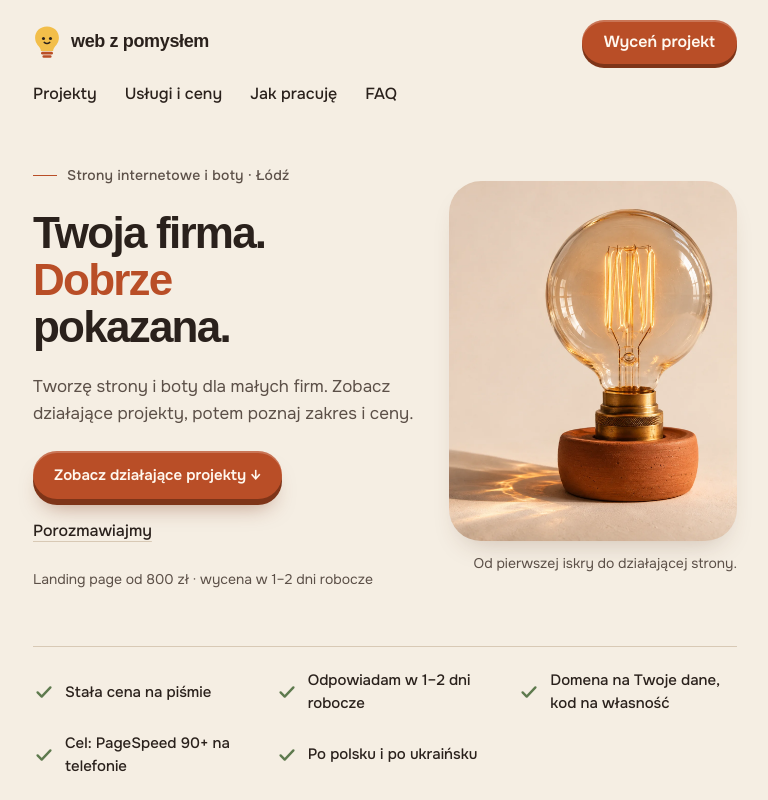
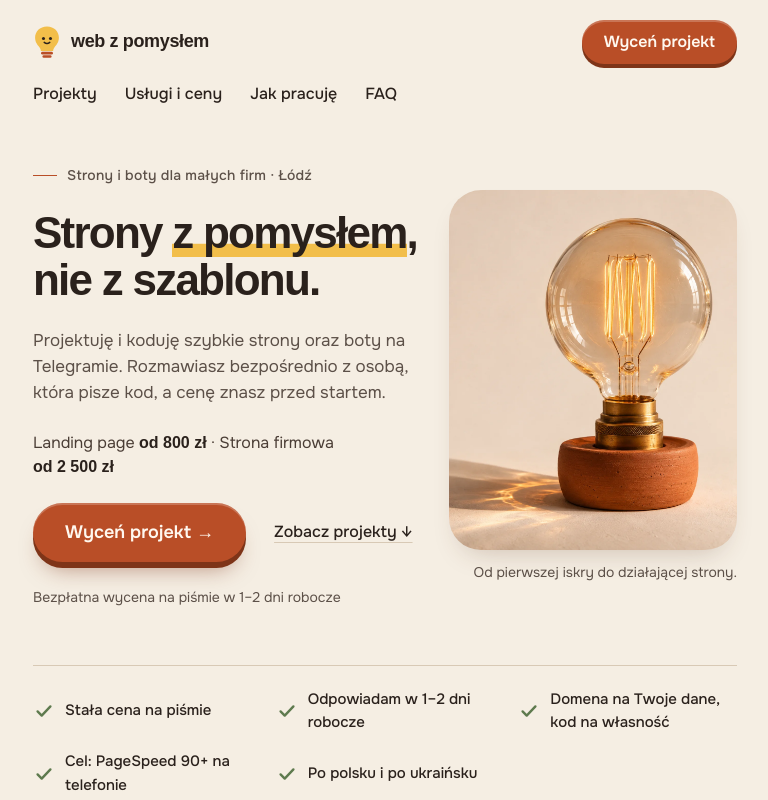
Before and after one commit to romanhavryliuk/web-z-pomyslem, a Next.js app: page / in a window 1280 px wide. Shown: the top 800 px of the page, without its empty margins (255-1023 px from the left). Built offline with nearby package versions, Linux system fonts and the light colour scheme; a web font is replaced by a local one.

Commit message:
feat: restore brand copy, visible price and contact CTA in hero

```diff
--- a/src/components/Hero/Hero.module.css
+++ b/src/components/Hero/Hero.module.css
@@ -33,12 +33,8 @@
   line-height: 1.06;
   letter-spacing: -0.04em;
 }
-.title > span {
-  display: block;
-}
 .marker {
-  width: fit-content;
-  color: var(--color-terra);
+  box-shadow: inset 0 -0.3em 0 var(--color-butter);
 }
 .subtitle {
   max-width: 40ch;
@@ -46,17 +42,32 @@
   font-size: 17px;
   line-height: 1.55;
 }
+.price {
+  color: var(--color-text-soft);
+  font-size: 16px;
+  line-height: 1.5;
+}
+.priceValue {
+  color: var(--color-choco);
+  font-family: var(--font-display);
+  font-weight: 700;
+}
 .actions {
   display: flex;
-  flex-wrap: wrap;
-  align-items: center;
-  gap: 18px 22px;
+  flex-direction: column;
+  align-items: stretch;
+  gap: 16px;
 }
-.actions > a:first-child {
-  padding: 15px 21px;
-  font-size: 15px;
+/* Складений селектор — щоб перебити розмір Button .lg незалежно від порядку CSS-чанків. */
+.actions .primary {
+  padding: 17px 24px;
+  font-size: 17px;
 }
 .secondary {
+  display: inline-flex;
+  align-items: center;
+  align-self: center;
+  min-height: 44px;
   color: var(--color-choco);
   font-size: 16px;
   font-weight: 500;
@@ -120,7 +131,16 @@
     text-align: right;
   }
   .actions {
-    gap: 20px;
+    flex-direction: row;
+    align-items: center;
+    gap: 28px;
+  }
+  .actions .primary {
+    padding: 19px 32px;
+    font-size: 18px;
+  }
+  .secondary {
+    align-self: auto;
   }
 }
 
@@ -146,8 +166,7 @@
   .secondary {
     font-size: 17px;
   }
-  .actions > a:first-child {
-    padding: 18px 26px;
-    font-size: 16px;
+  .price {
+    font-size: 18px;
   }
 }
--- a/src/components/Hero/Hero.tsx
+++ b/src/components/Hero/Hero.tsx
@@ -1,9 +1,14 @@
-import { hero } from '@/content/pl';
+import { Fragment } from 'react';
+import { hero, services } from '@/content/pl';
 import { Button } from '@/components/Button';
 import { IdeaLight } from './IdeaLight';
 import css from './Hero.module.css';
 
 const HERO_TITLE_ID = 'hero-title';
+
+const heroPrices = hero.priceServiceIds
+  .map((id) => services.find((service) => service.id === id))
+  .filter((service) => service !== undefined);
 
 export const Hero = () => {
   return (
@@ -23,8 +28,23 @@ export const Hero = () => {
           {hero.title.after}
         </h1>
         <p className={css.subtitle}>{hero.subtitle}</p>
+        {heroPrices.length > 0 && (
+          <p className={css.price}>
+            {heroPrices.map((service, index) => (
+              <Fragment key={service.id}>
+                {index > 0 && hero.priceSeparator}
+                {service.title}{' '}
+                <strong className={css.priceValue}>{service.price}</strong>
+              </Fragment>
+            ))}
+          </p>
+        )}
         <div className={css.actions}>
-          <Button href={hero.primaryCta.href} size="lg">
+          <Button
+            href={hero.primaryCta.href}
+            size="lg"
+            className={css.primary}
+          >
             {hero.primaryCta.label}
           </Button>
           <a href={hero.secondaryCta.href} className={css.secondary}>
--- a/src/content/pl.ts
+++ b/src/content/pl.ts
@@ -23,19 +23,24 @@ export const nav = {
 } as const;
 
 export const hero = {
-  eyebrow: 'Strony internetowe i boty · Łódź',
+  eyebrow: 'Strony i boty dla małych firm · Łódź',
+  // Фрагмент highlight має жовтий маркер, тому H1 розбитий на частини.
+  // Після односкладового «z» — нерозривний пробіл: «z pomysłem» не рветься.
   title: {
-    before: 'Twoja firma. ',
-    highlight: 'Dobrze ',
-    after: 'pokazana.',
+    before: 'Strony ',
+    highlight: 'z pomysłem',
+    after: ', nie z szablonu.',
   },
   subtitle:
-    'Tworzę strony i boty dla małych firm. Zobacz działające projekty, potem poznaj zakres i ceny.',
-  primaryCta: { label: 'Zobacz działające projekty ↓', href: '#projekty' },
-  secondaryCta: { label: 'Porozmawiajmy', href: '#kontakt' },
-  note: 'Landing page od 800 zł · wycena w 1–2 dni robocze',
+    'Projektuję i koduję szybkie strony oraz boty na Telegramie. Rozmawiasz bezpośrednio z osobą, która pisze kod, a cenę znasz przed startem.',
+  // Назви й ціни беруться з services за id — щоб ціна в hero не розійшлася з картками.
+  priceServiceIds: ['landing', 'firmowa'],
+  priceSeparator: ' · ',
+  primaryCta: { label: 'Wyceń projekt →', href: '#kontakt' },
+  secondaryCta: { label: 'Zobacz projekty ↓', href: '#projekty' },
+  note: 'Bezpłatna wycena na piśmie w 1–2 dni robocze',
   imageAlt:
-    'Szklana lampa z ciepłą świetlną nicią, mosiężną oprawą i terakotową podstawą',
+    'Duża żarówka w stylu retro ze świecącym żarnikiem, w mosiężnej oprawie na terakotowej podstawie',
   mascotAlt: 'Żarówka — symbol pomysłu',
   visualCaption: 'Od pierwszej iskry do działającej strony.',
 } as const;
```
